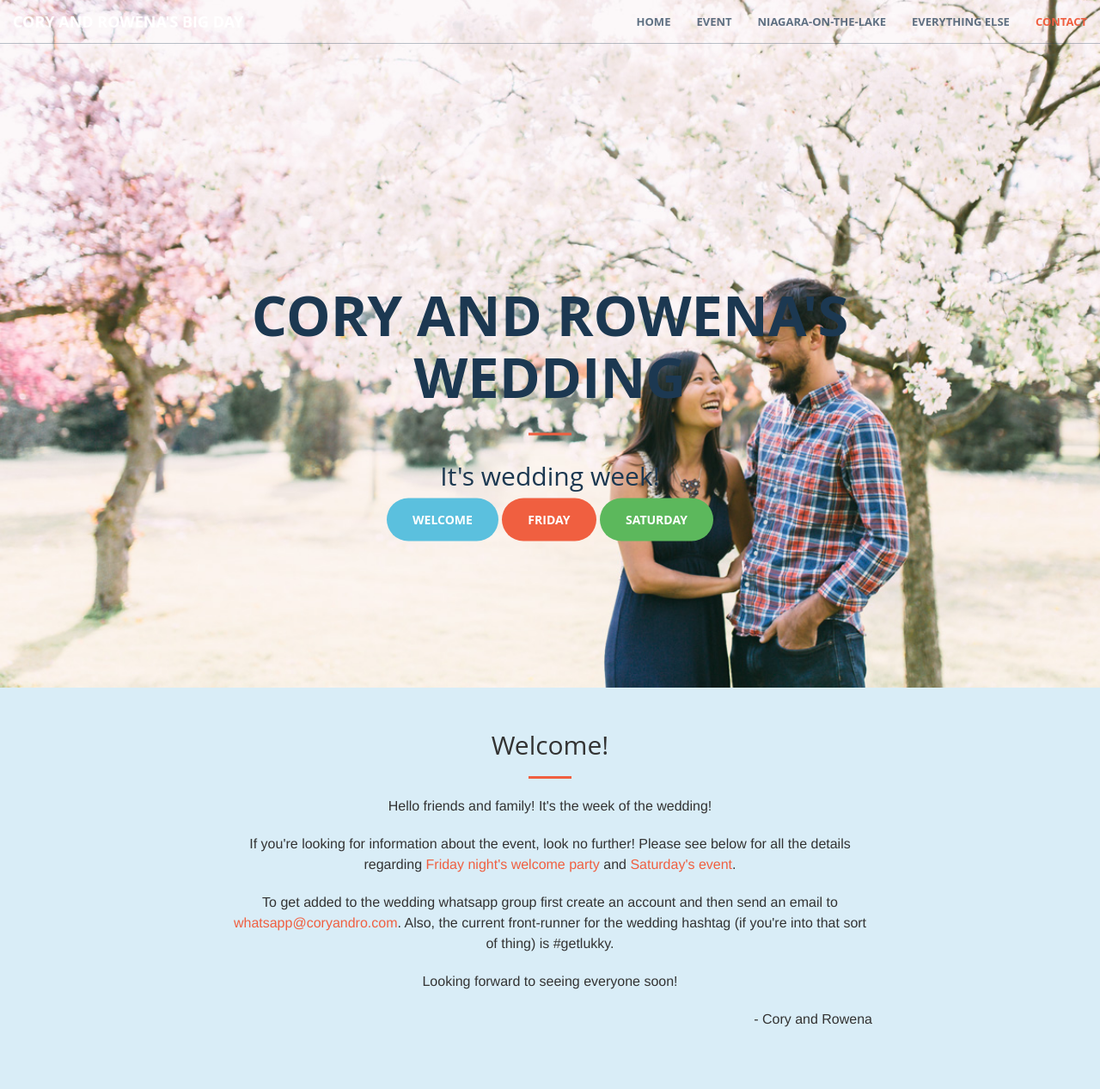
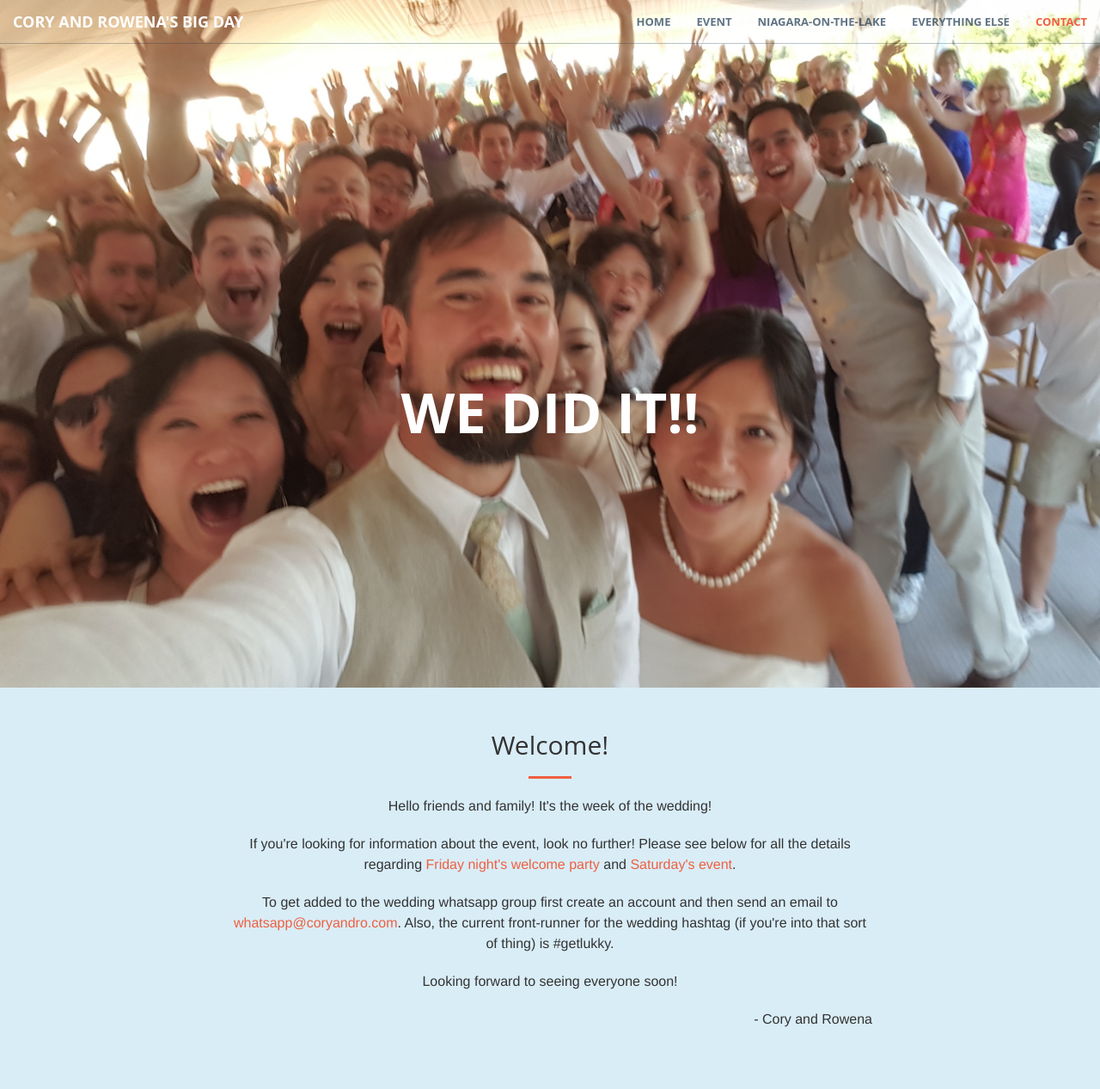
Before and after one commit to Gouldian0120/DjangoWedSite, a Django app: page / in a window 1280 px wide. Shown: the top 1267 px of the page at 86% size. Run offline with Django 3.2, Linux system fonts and the light colour scheme; some libraries are stand-ins or nearby versions.

Commit message:
update landing page post-wedding

```diff
--- a/bigday/static/bigday/css/creative.css
+++ b/bigday/static/bigday/css/creative.css
@@ -193,7 +193,7 @@ header {
 }
 
 #main-header {
-    background-image: url('../images/engagement.jpg');
+    background-image: url('../images/wedding-selfie.jpg');
 }
 
 header .header-content {
@@ -208,6 +208,7 @@ header .header-content .header-content-inner h1 {
     margin-bottom: 0;
     text-transform: uppercase;
     font-weight: 700;
+    color: #fff;
 }
 
 header .header-content .header-content-inner hr {
--- a/bigday/templates/home.html
+++ b/bigday/templates/home.html
@@ -45,12 +45,14 @@
     <header id="main-header">
         <div class="header-content">
             <div class="header-content-inner">
-                <h1>Cory and Rowena's Wedding</h1>
+                <h1>We did it!!</h1>
+                {% comment %}
                 <hr>
                 <h2>It's wedding week!</h2>
                 <a href="#welcome" class="btn btn-info btn-xl page-scroll">Welcome</a>
                 <a href="#event" class="btn btn-primary btn-xl page-scroll">Friday</a>
                 <a href="#saturday-event" class="btn btn-success btn-xl page-scroll">Saturday</a>
+                {% endcomment %}
             </div>
         </div>
     </header>
```
Also changed, not shown: bigday/static/bigday/images/wedding-selfie.jpg (added).
